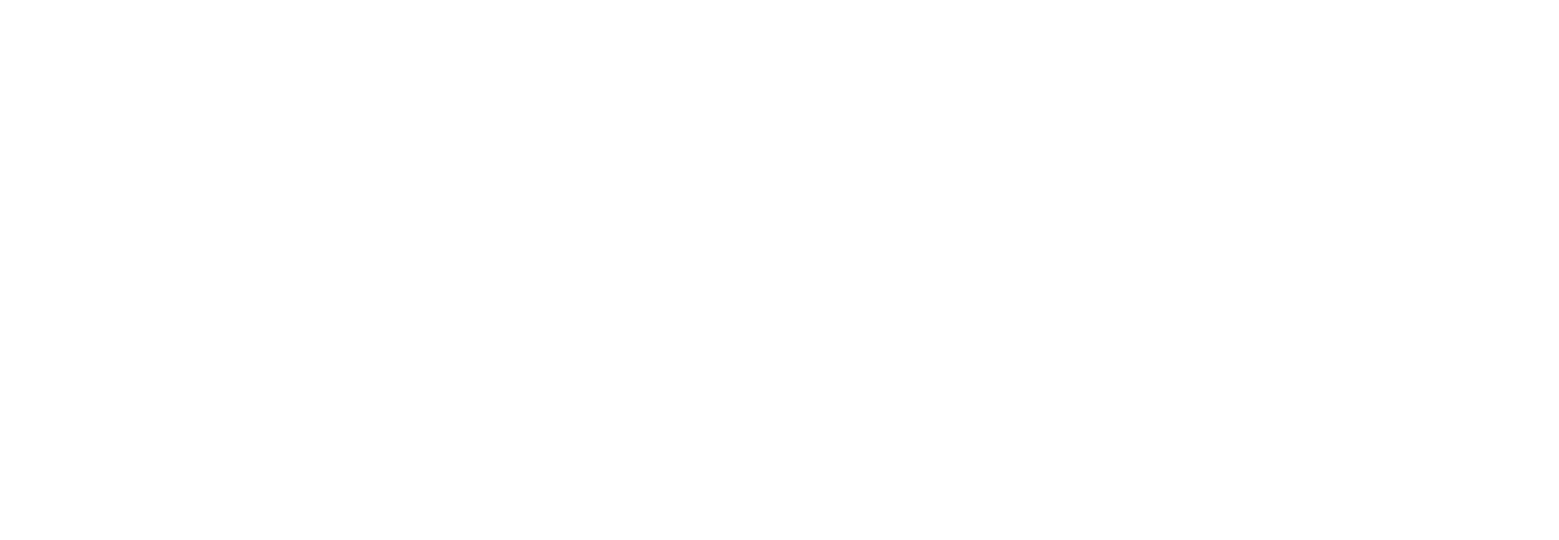
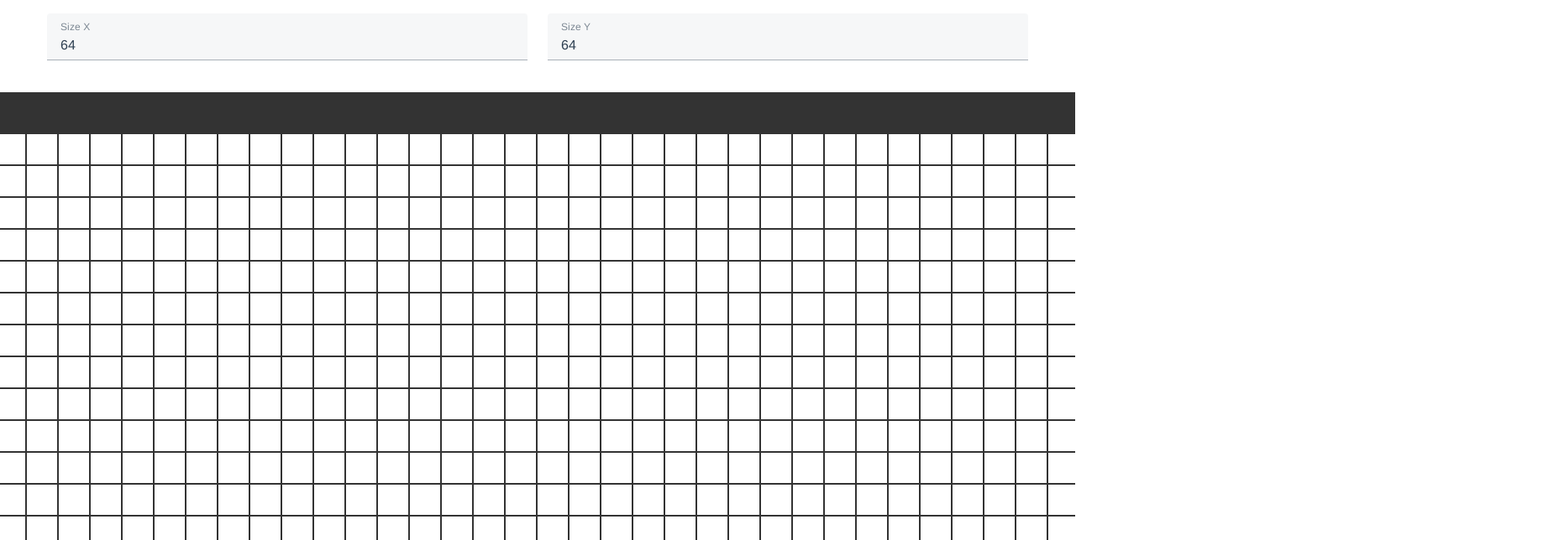
Before and after one commit to PliskoBogdan/test-aivia, a Vue app: page /game in a window 1280 px wide. Before the commit this address had no page. Shown: the top 644 px of the page at 84% size, 1856 px wide, since content can reach past the window. Built offline with nearby package versions, Linux system fonts and the light colour scheme.

Commit message:
feat: add game view

```diff
--- a/src/router/index.js
+++ b/src/router/index.js
@@ -1,12 +1,12 @@
 import { createRouter, createWebHistory } from 'vue-router'
-import HomeView from '@/views/HomeView.vue'
+import GameView from '@/views/GameView.vue'
 import Login from '@/views/Login.vue'
 
 const routes = [
   {
-    path: '/',
-    name: 'home',
-    component: HomeView
+    path: '/game',
+    name: 'game',
+    component: GameView
   },
   {
     path: '/login',
--- /dev/null
+++ b/src/views/GameView.vue
@@ -0,0 +1,95 @@
+
+<template>
+  <div>
+    <v-container>
+      <v-row>
+        <v-col>
+          <v-text-field label="Size X" v-model="sizeX" @input="redrawSquares" />
+        </v-col>
+        <v-col>
+          <v-text-field label="Size Y" v-model="sizeY" @input="redrawSquares" />
+        </v-col>
+      </v-row>
+    </v-container>
+    <div class="game__area-container">
+      <div class="grid-container">
+        <div v-for="(row, rowIndex) in squares" :key="rowIndex" class="row">
+          <div v-for="(square, squareIndex) in row" :key="squareIndex"
+            :class="{ square: true, blue: square.color, white: !square.color }"
+            @mouseover="square.color = !square.color"
+            @mouseout="square.color = !square.color"
+          ></div>
+        </div>
+      </div>
+    </div>
+  </div>
+</template>
+
+<script>
+import { reactive, toRefs } from 'vue';
+
+export default {
+  setup() {
+    const state = reactive({
+      sizeX: 64,
+      sizeY: 64,
+      squares: [],
+    });
+
+    const redrawSquares = () => {
+      state.squares = [];
+
+      for (let i = 0; i < state.sizeY; i++) {
+        const row = [];
+
+        for (let j = 0; j < state.sizeX; j++) {
+          row.push({ color: false });
+        }
+
+        state.squares.push(row);
+      }
+    };
+
+    redrawSquares();
+
+    return {
+      ...toRefs(state),
+      redrawSquares,
+    };
+  },
+};
+</script>
+
+<style>
+.grid-container {
+  display: flex;
+  flex-direction: column;
+  align-items: center;
+  justify-content: center;
+  margin-top: 20px;
+}
+
+.row {
+  display: flex;
+  margin-bottom: 2px;
+}
+
+.square {
+  width: 36px;
+  height: 36px;
+  margin-right: 2px;
+}
+
+.blue {
+  background-color: blue;
+}
+
+.white {
+  background-color: white;
+}
+
+.game__area-container {
+  padding: 30px 0;
+  background: #333;
+}
+</style>
--- a/src/views/HomeView.vue
+++ /dev/null
@@ -1,3 +0,0 @@
-<template>
-  <div class="home">d</div>
-</template>
```
Also changed, not shown: 1 other file (tests, documents, lock files or other folders).
